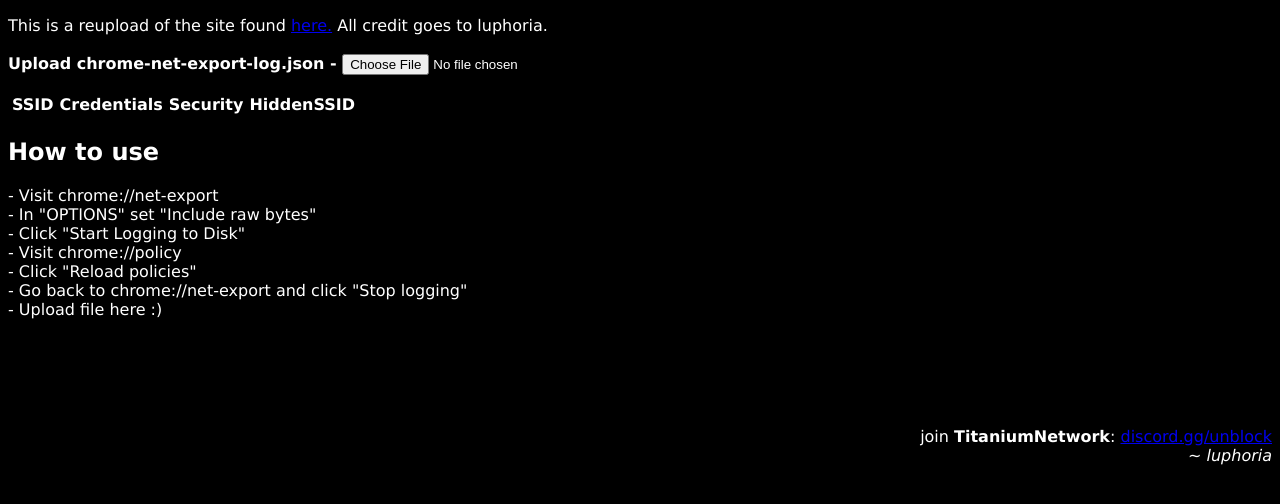
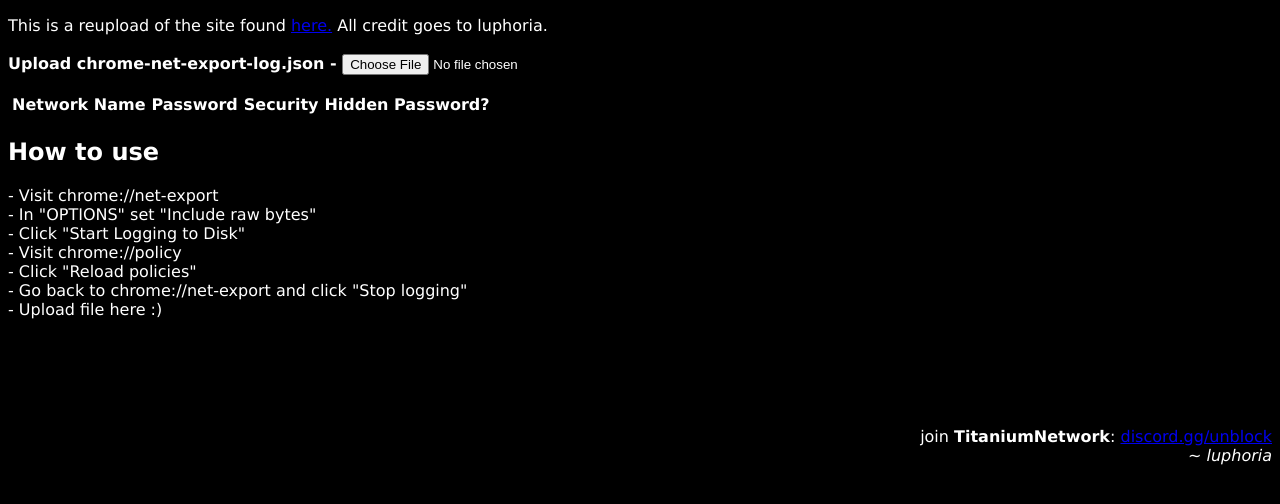
Before and after one commit to nzvsky-cdn/utils, a plain HTML site: page wifi-password/index.html in a window 1280 px wide. Shown: the part 122-626 px from the top of the page. Drawn offline with Linux system fonts and the light colour scheme.

Commit message:
Update index.html

```diff
--- a/wifi-password/index.html
+++ b/wifi-password/index.html
@@ -35,10 +35,10 @@
       <br />
     <table id="output-networks">
       <tr>
-        <th>SSID</th>
-        <th>Credentials</th>
+        <th>Network Name</th>
+        <th>Password</th>
         <th>Security</th>
-        <th>HiddenSSID</th>
+        <th>Hidden Password?</th>
       </tr>
     </table>
     <h2>How to use</h2> - Visit chrome://net-export <br /> - In "OPTIONS" set "Include raw bytes" <br /> - Click "Start Logging to Disk" <br /> - Visit chrome://policy <br /> - Click "Reload policies" <br /> - Go back to chrome://net-export and click "Stop logging" <br /> - Upload file here :) </p>
```
